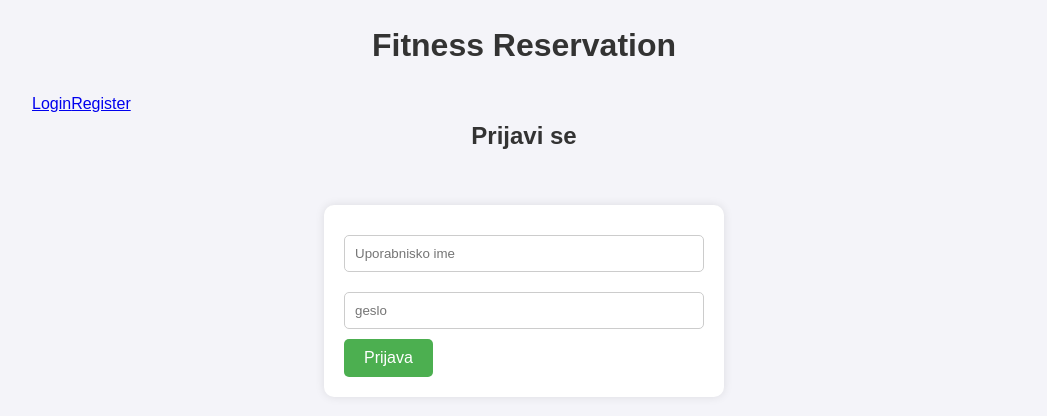
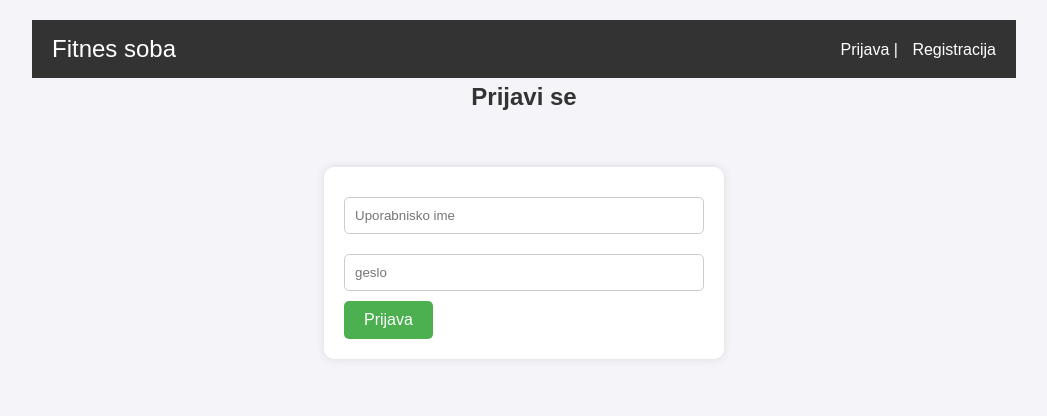
Before and after one commit to KaucicAlen/fitnes_registration, a React (Create React App) app: page / in a window 1280 px wide. Shown: the top 416 px of the page, without its empty margins (116-1163 px from the left). Built offline with nearby package versions, Linux system fonts and the light colour scheme.

Commit message:
css changes

```diff
--- a/src/components/Header.js
+++ b/src/components/Header.js
@@ -1,22 +1,25 @@
+import React from "react";
 import { Link } from "react-router-dom";
 
 const Header = ({ token, username, handleLogout }) => {
+
   return (
-    <header>
-      <h1>Fitness Reservation</h1>
-      <nav>
+    <header className="header">
+      <div className="logo">
+        <Link to="/">Fitnes soba</Link>
+      </div>
+      <div className="user-info">
         {token ? (
           <>
-            <span>Welcome, {username}</span>
-            <button onClick={handleLogout}>Logout</button>
+            <span>Pozdravljen/a, {username}! </span>
+            <button className="logout-button" onClick={handleLogout}>Odjavi se!</button>
           </>
         ) : (
-          <>
-            <Link to="/login">Login</Link>
-            <Link to="/register">Register</Link>
-          </>
+          <span>
+            <Link to="/login">Prijava</Link> | <Link to="/register">Registracija</Link>
+          </span>
         )}
-      </nav>
+      </div>
     </header>
   );
 };
```
